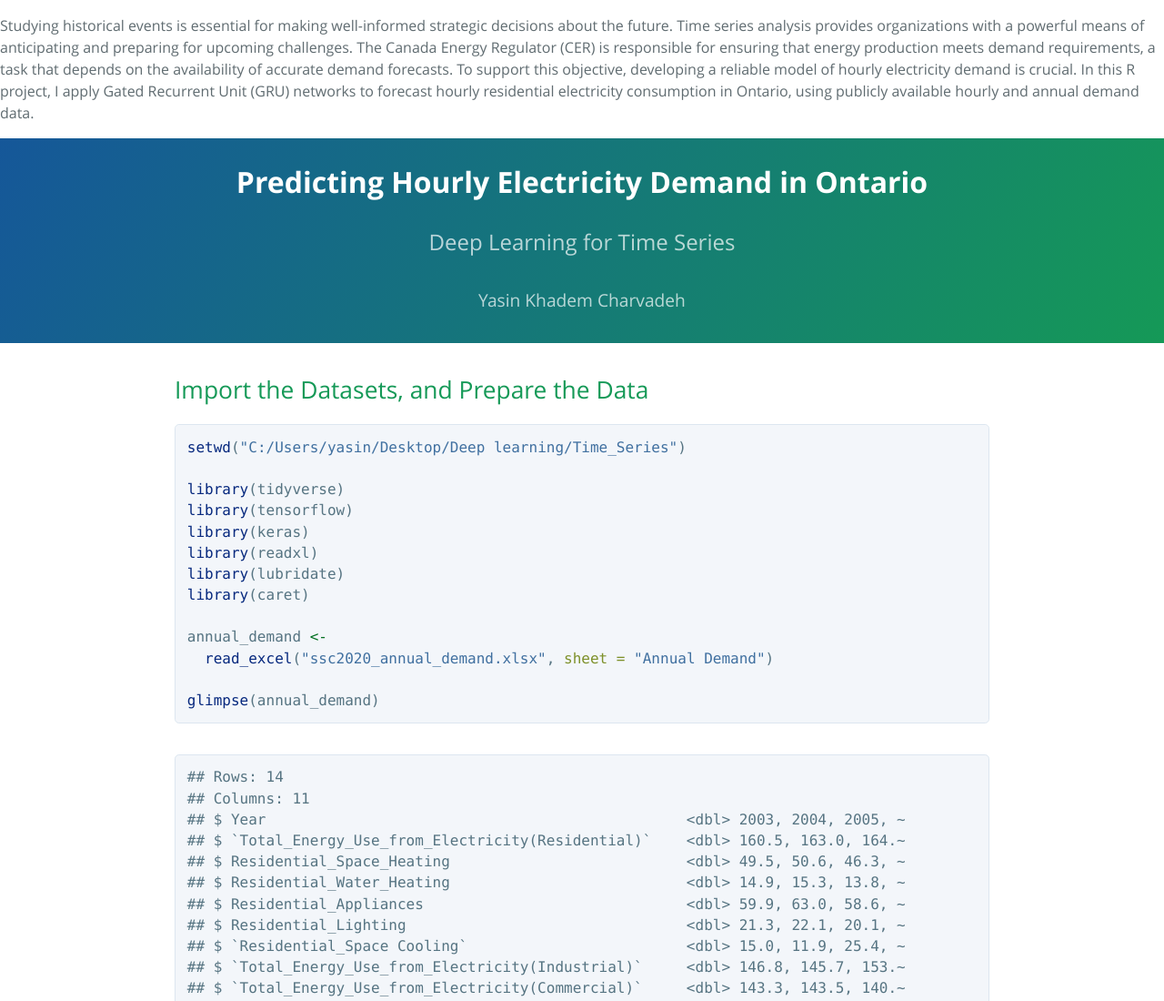
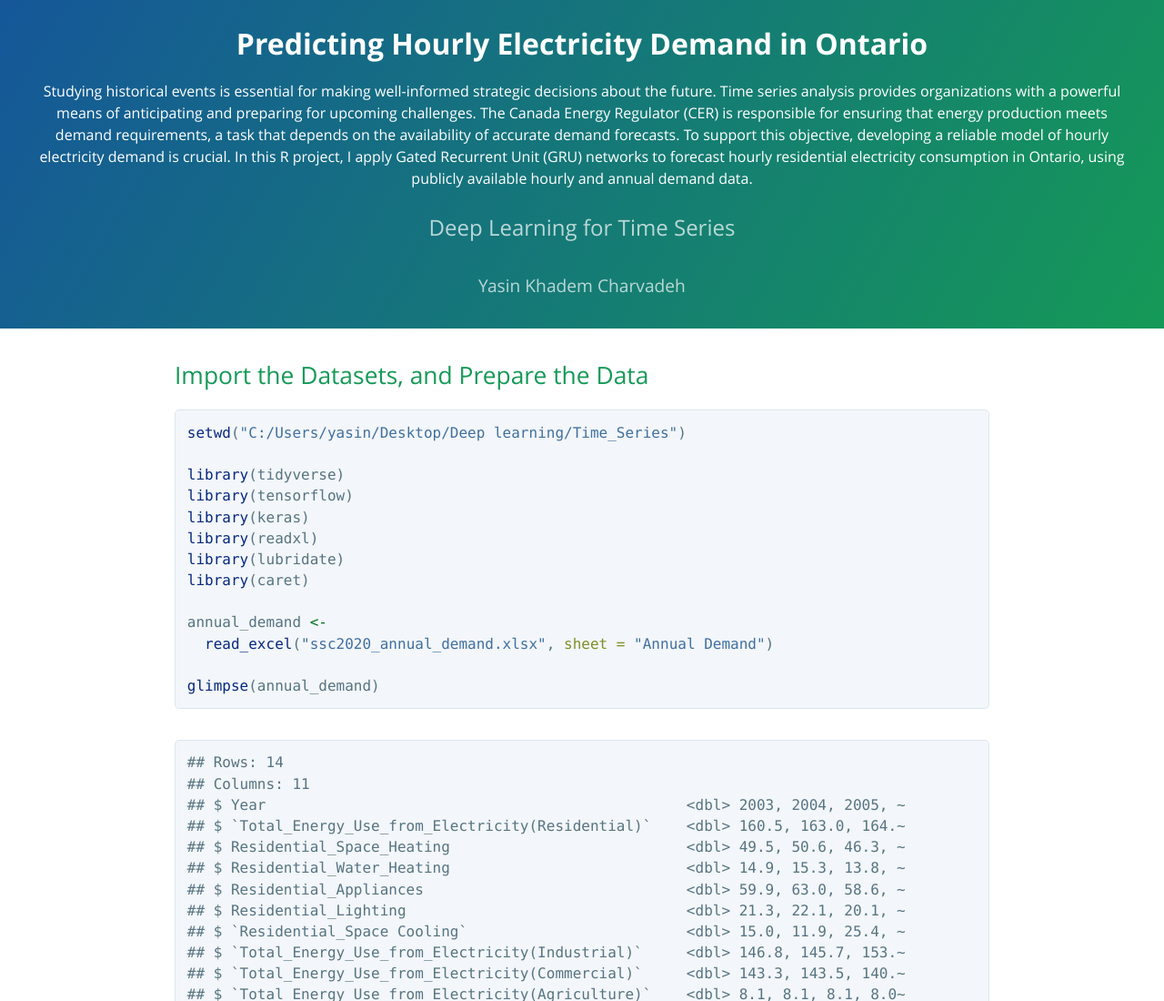
Before and after one commit to YasinKhc/Project-9, a plain HTML site: page index.html in a window 1280 px wide. Shown: the top 1100 px of the page at 91% size. Drawn offline with nearby package versions, Linux system fonts and the light colour scheme; some packages are replaced by stand-ins of ours.

Commit message:
Update HTML file with new paragraph

```diff
--- a/index.html
+++ b/index.html
@@ -16,13 +16,20 @@
 
 <title>Predicting Hourly Electricity Demand in Ontario</title>
 
-  <p>
-    Studying historical events is essential for making well-informed strategic decisions about the future.
-    Time series analysis provides organizations with a powerful means of anticipating and preparing for upcoming challenges.
-    The Canada Energy Regulator (CER) is responsible for ensuring that energy production meets demand requirements, a task that depends on the availability of accurate demand forecasts.
-    To support this objective, developing a reliable model of hourly electricity demand is crucial.
-    In this R project, I apply Gated Recurrent Unit (GRU) networks to forecast hourly residential electricity consumption in Ontario, using publicly available hourly and annual demand data.
-  </p>
+<script>
+document.addEventListener('DOMContentLoaded', function() {
+    // Find the first heading (h1) on the page
+    var title = document.querySelector('h1');
+    if (title) {
+        var p = document.createElement('p');
+        p.textContent = "Studying historical events is essential for making well-informed strategic decisions about the future. Time series analysis provides organizations with a powerful means of anticipating and preparing for upcoming challenges. The Canada Energy Regulator (CER) is responsible for ensuring that energy production meets demand requirements, a task that depends on the availability of accurate demand forecasts. To support this objective, developing a reliable model of hourly electricity demand is crucial. In this R project, I apply Gated Recurrent Unit (GRU) networks to forecast hourly residential electricity consumption in Ontario, using publicly available hourly and annual demand data.";
+
+        // Insert the paragraph right after the title
+        title.parentNode.insertBefore(p, title.nextSibling);
+    }
+});
+</script>
+
 
 <script>// Pandoc 2.9 adds attributes on both header and div. We remove the former (to
 // be compatible with the behavior of Pandoc < 2.8).
```
